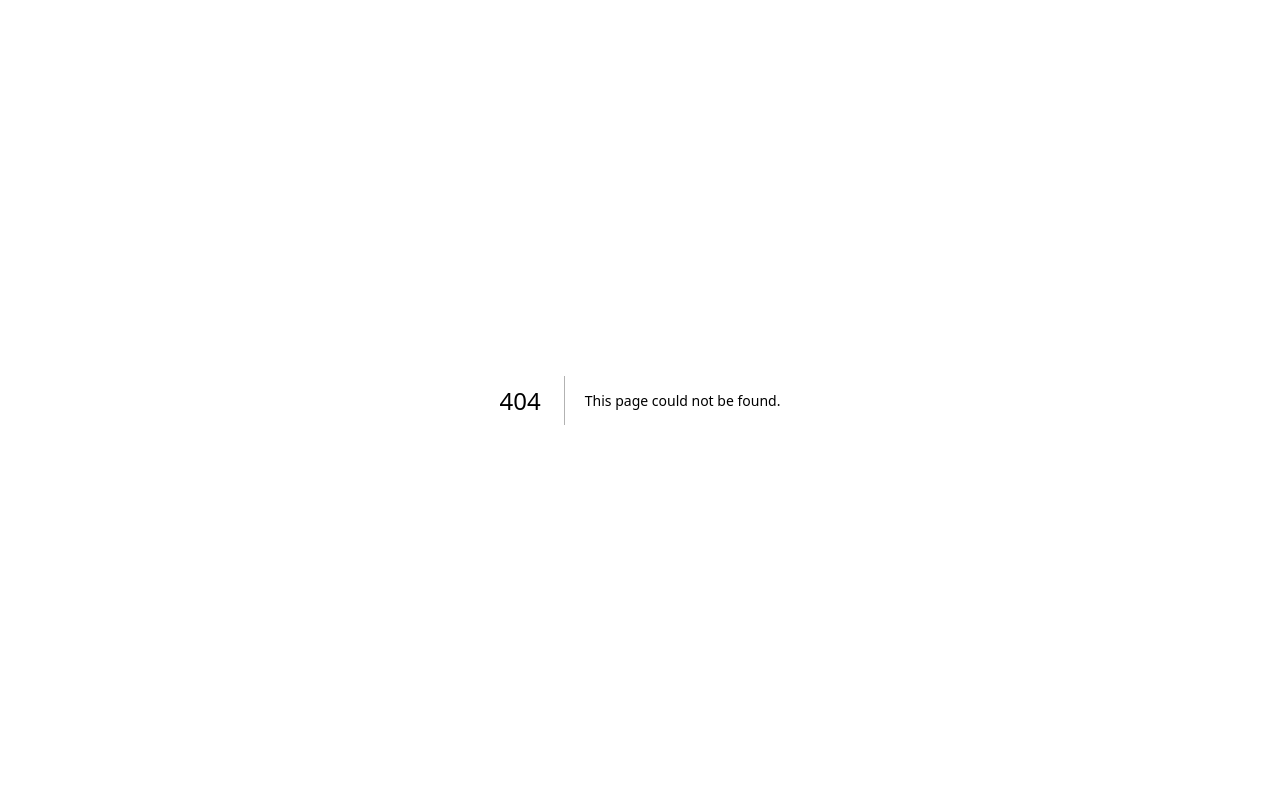
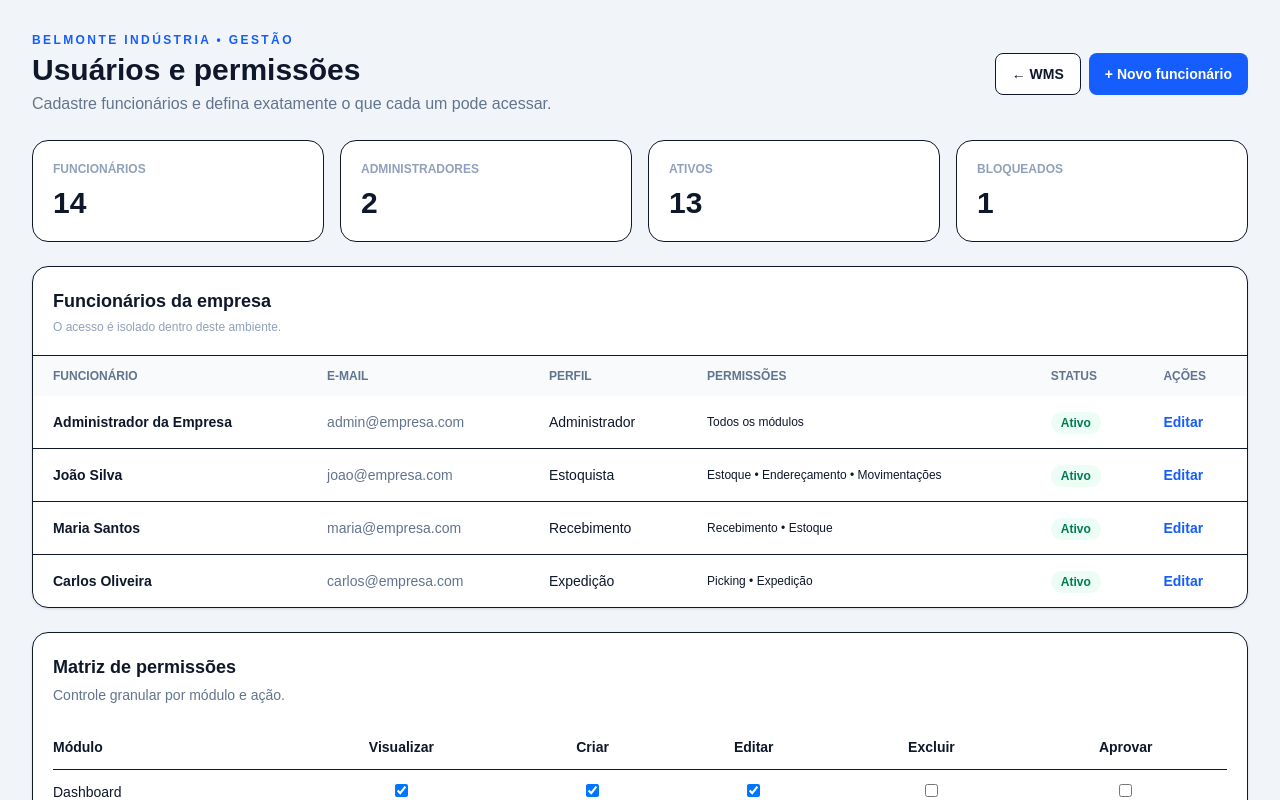
Before and after one commit to eng-xitao/prodlog-wms, a Next.js app: page /usuarios in a window 1280 px wide. Before the commit this address had no page. Shown: the top 800 px of the page. Built offline with nearby package versions, Linux system fonts and the light colour scheme.

Commit message:
feat: add dedicated company users and permissions screen

```diff
--- /dev/null
+++ b/app/usuarios/page.tsx
@@ -0,0 +1,22 @@
+'use client';
+
+import { useState } from 'react';
+
+const users = [
+  ['Administrador da Empresa','admin@empresa.com','Administrador','Todos os módulos','Ativo'],
+  ['João Silva','joao@empresa.com','Estoquista','Estoque • Endereçamento • Movimentações','Ativo'],
+  ['Maria Santos','maria@empresa.com','Recebimento','Recebimento • Estoque','Ativo'],
+  ['Carlos Oliveira','carlos@empresa.com','Expedição','Picking • Expedição','Ativo'],
+];
+const modules = ['Dashboard','Recebimento','Estoque','Endereçamento','Movimentações','Picking','Expedição','Inventário','Relatórios','Usuários','Configurações'];
+
+export default function UsersPage() {
+  const [modal, setModal] = useState(false);
+  return <main className="min-h-screen bg-slate-100 text-slate-900 p-4 sm:p-8"><div className="max-w-7xl mx-auto space-y-6">
+    <div className="flex flex-col sm:flex-row sm:items-center sm:justify-between gap-4"><div><div className="text-xs uppercase tracking-[.2em] text-blue-600 font-bold">Belmonte Indústria • Gestão</div><h1 className="text-3xl font-black mt-1">Usuários e permissões</h1><p className="text-slate-500 mt-1">Cadastre funcionários e defina exatamente o que cada um pode acessar.</p></div><div className="flex gap-2"><a href="/" className="border bg-white px-4 py-2.5 rounded-lg text-sm font-semibold">← WMS</a><button onClick={() => setModal(true)} className="bg-blue-600 text-white px-4 py-2.5 rounded-lg text-sm font-semibold">+ Novo funcionário</button></div></div>
+    <section className="grid grid-cols-2 xl:grid-cols-4 gap-4">{[['Funcionários','14'],['Administradores','2'],['Ativos','13'],['Bloqueados','1']].map(([a,b])=><div key={a} className="bg-white border rounded-2xl p-5"><div className="text-xs uppercase text-slate-400 font-semibold">{a}</div><div className="text-3xl font-black mt-2">{b}</div></div>)}</section>
+    <section className="bg-white border rounded-2xl shadow-sm overflow-hidden"><div className="p-5 border-b"><h2 className="font-bold text-lg">Funcionários da empresa</h2><p className="text-xs text-slate-400 mt-1">O acesso é isolado dentro deste ambiente.</p></div><div className="overflow-x-auto"><table className="w-full text-sm"><thead className="bg-slate-50 text-xs uppercase text-slate-500"><tr>{['Funcionário','E-mail','Perfil','Permissões','Status','Ações'].map(h=><th key={h} className="text-left px-5 py-3">{h}</th>)}</tr></thead><tbody className="divide-y">{users.map(u=><tr key={u[1]} className="hover:bg-slate-50"><td className="px-5 py-4 font-semibold">{u[0]}</td><td className="px-5 py-4 text-slate-500">{u[1]}</td><td className="px-5 py-4">{u[2]}</td><td className="px-5 py-4 text-xs max-w-xs">{u[3]}</td><td className="px-5 py-4"><span className="bg-emerald-50 text-emerald-700 px-2.5 py-1 rounded-full text-xs font-semibold">{u[4]}</span></td><td className="px-5 py-4"><button className="text-blue-600 font-semibold">Editar</button></td></tr>)}</tbody></table></div></section>
+    <section className="bg-white border rounded-2xl p-5 shadow-sm"><h2 className="font-bold text-lg">Matriz de permissões</h2><p className="text-sm text-slate-500 mt-1">Controle granular por módulo e ação.</p><div className="overflow-x-auto mt-5"><table className="w-full text-sm"><thead><tr className="border-b"><th className="text-left py-3">Módulo</th>{['Visualizar','Criar','Editar','Excluir','Aprovar'].map(x=><th key={x} className="px-4 py-3">{x}</th>)}</tr></thead><tbody>{modules.map((m,i)=><tr key={m} className="border-b"><td className="py-3 font-medium">{m}</td>{[0,1,2,3,4].map(j=><td key={j} className="text-center"><input type="checkbox" defaultChecked={j===0 || (i%3===0 && j<3)} /></td>)}</tr>)}</tbody></table></div></section>
+    {modal && <div className="fixed inset-0 bg-black/50 flex items-center justify-center p-4 z-50"><div className="bg-white rounded-2xl w-full max-w-xl p-6"><h2 className="text-xl font-bold">Novo funcionário</h2><div className="grid sm:grid-cols-2 gap-4 mt-5">{['Nome completo','E-mail','CPF','Cargo','Perfil de acesso','Status'].map(f=><label key={f} className="text-sm font-medium text-slate-600">{f}<input className="mt-1 w-full border rounded-lg px-3 py-2.5" placeholder={f}/></label>)}</div><div className="flex justify-end gap-2 mt-6"><button onClick={()=>setModal(false)} className="border px-4 py-2 rounded-lg">Cancelar</button><button onClick={()=>setModal(false)} className="bg-blue-600 text-white px-4 py-2 rounded-lg font-semibold">Salvar funcionário</button></div></div></div>}
+  </div></main>;
+}
```
